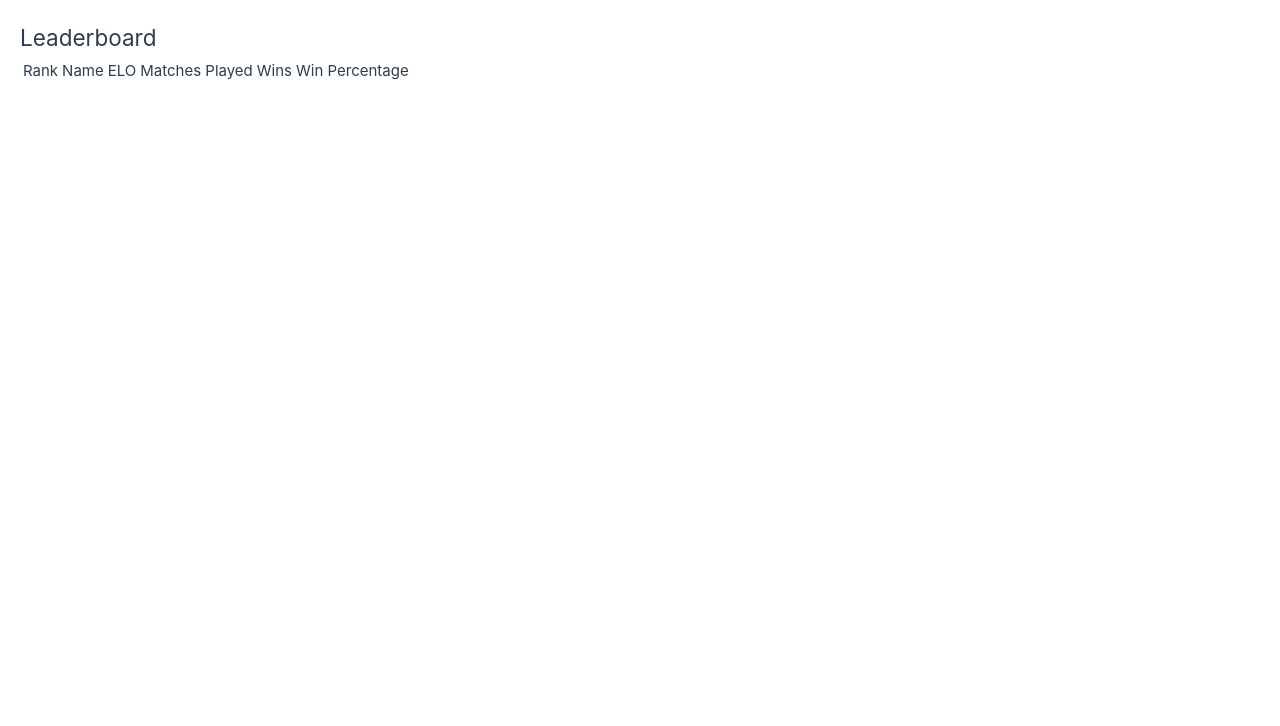
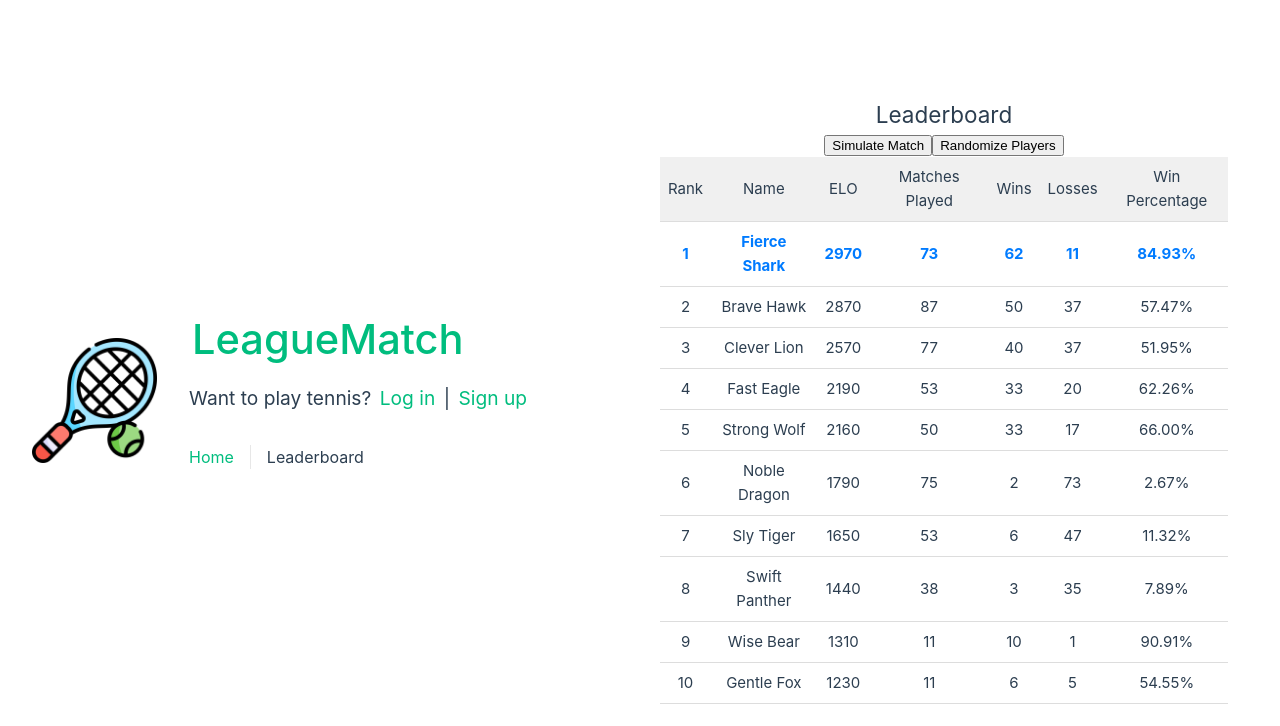
Before and after one commit to Zer02/ranked-leaderboard, a Vue app: page /leaderboard in a window 1280 px wide. Shown: the top 726 px of the page. Built offline with nearby package versions, Linux system fonts and the light colour scheme.

Commit message:
improved Leaderboard and created better randomized player data

```diff
--- a/index.html
+++ b/index.html
@@ -10,7 +10,7 @@
       crossorigin=""
     />
     <meta name="viewport" content="width=device-width, initial-scale=1.0" />
-    <title>Vite App</title>
+    <title>Tennis Leaderboard</title>
   </head>
   <body>
     <div id="app"></div>
--- a/src/App.vue
+++ b/src/App.vue
@@ -7,7 +7,7 @@
 
       <nav>
         <RouterLink to="/">Home</RouterLink>
-        <RouterLink to="/about">About</RouterLink>
+        <!-- <RouterLink to="/about">About</RouterLink> -->
         <RouterLink to="/leaderboard">Leaderboard</RouterLink>
       </nav>
     </div>
--- a/src/components/Leaderboard.vue
+++ b/src/components/Leaderboard.vue
@@ -1,8 +1,8 @@
-<!-- Leaderboard.vue -->
-
 <template>
   <div class="leaderboard">
     <h2>Leaderboard</h2>
+    <button @click="simulateMatch">Simulate Match</button>
+    <button @click="randomizePlayers">Randomize Players</button>
     <table>
       <thead>
         <tr>
@@ -11,17 +11,19 @@
           <th>ELO</th>
           <th>Matches Played</th>
           <th>Wins</th>
+          <th>Losses</th>
           <th>Win Percentage</th>
         </tr>
       </thead>
       <tbody>
-        <tr v-for="(player, index) in players" :key="player.id">
+        <tr v-for="(player, index) in rankedPlayers" :key="player.id" :class="{ highlight: index === 0 }">
           <td>{{ index + 1 }}</td>
           <td>{{ player.name }}</td>
           <td>{{ player.elo }}</td>
           <td>{{ player.matchesPlayed }}</td>
           <td>{{ player.wins }}</td>
-          <td>{{ player.winPercentage }}</td>
+          <td>{{ player.losses }}</td>
+          <td>{{ player.winPercentage }}%</td>
         </tr>
       </tbody>
     </table>
@@ -30,53 +32,169 @@
 
 <script>
 export default {
-  props: {
-    players: {
-      type: Array,
-      required: true
+  data() {
+    return {
+      players: [],
+    };
+  },
+  computed: {
+    rankedPlayers() {
+      // Sort players by ELO in descending order
+      return this.players.slice().sort((a, b) => b.elo - a.elo);
+    },
+  },
+  mounted() {
+    // Retrieve players data from local storage or generate new data if it doesn't exist
+    this.loadPlayers();
+  },
+  methods: {
+    showPlayerPopup(player) {
+      this.$emit('show-player-popup', player);
+    },
+    loadPlayers() {
+      // Load players from local storage or generate new data
+      const storedPlayers = localStorage.getItem('players');
+      if (storedPlayers) {
+        this.players = JSON.parse(storedPlayers);
+      } else {
+        this.generatePlayers();
+      }
+    },
+    generatePlayers() {
+      // Unique adjectives and objects for random names
+      const adjectives = ['Fast', 'Strong', 'Brave', 'Swift', 'Clever', 'Gentle', 'Fierce', 'Wise', 'Noble', 'Sly'];
+      const objects = ['Tiger', 'Lion', 'Eagle', 'Wolf', 'Bear', 'Fox', 'Hawk', 'Panther', 'Shark', 'Dragon'];
+
+      // Shuffle the arrays to ensure randomness
+      adjectives.sort(() => Math.random() - 0.5);
+      objects.sort(() => Math.random() - 0.5);
+
+      // Generate 10 random players
+      this.players = Array.from({ length: 10 }, (_, index) => {
+        const name = `${adjectives[index]} ${objects[index]}`;
+        const startingElo = 1000; // Starting ELO
+        const matchesPlayed = Math.floor(Math.random() * 100); // Random matches played between 0 and 100
+        const wins = Math.floor(Math.random() * matchesPlayed); // Random wins between 0 and matchesPlayed
+
+        // Calculate ELO based on matches played and wins
+        const elo = startingElo + (matchesPlayed * 10) + (wins * 20);
+
+        const losses = matchesPlayed - wins; // Calculate losses
+        const winPercentage = (matchesPlayed === 0 ? 0 : (wins / matchesPlayed) * 100).toFixed(2); // Calculate win percentage
+
+        return {
+          id: index + 1,
+          name: name,
+          elo: elo,
+          matchesPlayed: matchesPlayed,
+          wins: wins,
+          losses: losses,
+          winPercentage: winPercentage,
+        };
+      });
+      // Save players data to local storage
+      localStorage.setItem('players', JSON.stringify(this.players));
+    },
+    randomizePlayers() {
+      // Randomize players data
+      this.generatePlayers();
+      // Save new players data to local storage
+      localStorage.setItem('players', JSON.stringify(this.players));
+    },
+    simulateMatch() {
+      // Create a copy of players array to avoid modifying the original array
+      const playersCopy = [...this.players];
+
+      // Shuffle the players array to ensure randomness
+      playersCopy.sort(() => Math.random() - 0.5);
+
+      // Keep track of players who have already played in the current round
+      const playedPlayers = new Set();
+
+      // Simulate matches
+      playersCopy.forEach((player) => {
+        if (playedPlayers.has(player)) {
+          return; // Skip if player has already played in the current round
+        }
+
+        // Find an opponent for the player
+        let opponentIndex = Math.floor(Math.random() * playersCopy.length);
+        while (playedPlayers.has(playersCopy[opponentIndex]) || playersCopy[opponentIndex] === player) {
+          opponentIndex = Math.floor(Math.random() * playersCopy.length);
+        }
+        const opponent = playersCopy[opponentIndex];
+
+        // Ensure there is always a winner
+        let outcome = Math.random() < 0.5 ? 1 : 0; // 50% chance of player winning, 50% chance of opponent winning
+        if (outcome === 0) {
+          outcome = 1; // Change outcome to 1 (player wins) if it's 0 (opponent wins)
+        }
+
+        // Calculate expected scores
+        const expectedScorePlayer = 1 / (1 + 10 ** ((opponent.elo - player.elo) / 400));
+        const expectedScoreOpponent = 1 / (1 + 10 ** ((player.elo - opponent.elo) / 400));
+
+        // Update ELO based on match outcome
+        const kFactor = 32; // Adjust this for desired sensitivity to score changes
+        player.elo = Math.floor(player.elo + kFactor * (outcome - expectedScorePlayer));
+        opponent.elo = Math.floor(opponent.elo + kFactor * ((1 - outcome) - expectedScoreOpponent));
+
+        // Update other stats (matches played, wins, losses, win percentage)
+        player.matchesPlayed++;
+        player.wins += outcome;
+        player.losses += 1 - outcome;
+        player.winPercentage = ((player.wins / player.matchesPlayed) * 100).toFixed(2);
+
+        opponent.matchesPlayed++;
+        opponent.wins += 1 - outcome;
+        opponent.losses += outcome;
+        opponent.winPercentage = ((opponent.wins / opponent.matchesPlayed) * 100).toFixed(2);
+
+        // Add players to the set of played players
+        playedPlayers.add(player);
+        playedPlayers.add(opponent);
+      });
+
+      // Save updated players data to local storage
+      localStorage.setItem('players', JSON.stringify(this.players));
     }
   },
-  methods: {
-    closeLeaderboard() {
-      this.$emit('close');
-    },
-    navigateToLeaderboard(courtName, players) {
-      this.$router.push({ name: 'Leaderboard', params: { courtName }, props: { players } });
-    }
-  }
 };
 </script>
 
+
 <style scoped>
 .leaderboard {
-  position: fixed;
-  top: 0;
-  left: 0;
-  right: 0;
-  bottom: 0;
-  background-color: white;
+  max-width: 800px;
+  margin: 0 auto;
   padding: 20px;
-  overflow: auto;
+  text-align: center;
 }
 
-.leaderboard-header {
-  display: flex;
-  justify-content: space-between;
-  align-items: center;
+table {
+  width: 100%;
+  border-collapse: collapse;
+  border-spacing: 0;
+  margin: 0 auto;
 }
 
-.leaderboard-body table {
-  width: 100%;
-  border-collapse: collapse;
+thead {
+  background-color: #f0f0f0;
 }
 
-.leaderboard-body th,
-.leaderboard-body td {
-  border: 1px solid #ccc;
-  padding: 5px;
+th,
+td {
+  padding: 8px;
+  border-bottom: 1px solid #ddd;
+  text-align: center;
 }
 
-.leaderboard-body th {
+th {
   background-color: #f0f0f0;
 }
+
+tr.highlight td {
+  font-weight: bold;
+  color: #007bff;
+}
 </style>
--- a/src/views/HomeView.vue
+++ b/src/views/HomeView.vue
@@ -1,13 +1,12 @@
 <template>
   <div>
     <div id="map"></div>
-    <LeaderboardPopup v-if="showLeaderboardPopup" :topPlayers="topPlayers" @close="closeLeaderboardPopup" />
+    <LeaderboardPopup v-if="showLeaderboardPopup" :topPlayers="topPlayers" @close="closeLeaderboardPopup" :players="players" />
   </div>
 </template>
 
 <script>
 import L from 'leaflet';
-import Leaderboard from '@/components/Leaderboard.vue'
 import LeaderboardPopup from '../components/LeaderboardPopup.vue';
 
 export default {
@@ -15,8 +14,9 @@ export default {
     return {
       map: null,
       showLeaderboardPopup: false,
-      topPlayers: [
-        // Dummy data for demonstration
+      players: [], // Player data to be loaded or generated
+      selectedPlayer: null,
+      topPlayers: [ // Dummy data for demonstration
         { id: 1, name: 'Player 1', elo: 1500, matchesPlayed: 10, wins: 5, winPercentage: '50%' },
         { id: 2, name: 'Player 2', elo: 1400, matchesPlayed: 8, wins: 4, winPercentage: '50%' },
         // Add more players as needed
@@ -57,10 +57,13 @@ export default {
     },
     closeLeaderboardPopup() {
       this.showLeaderboardPopup = false;
+    },
+    showPlayerPopup(player) {
+      this.selectedPlayer = player;
+      this.showLeaderboardPopup = true;
     }
   },
   components: {
-    Leaderboard,
     LeaderboardPopup
   }
 };
```
